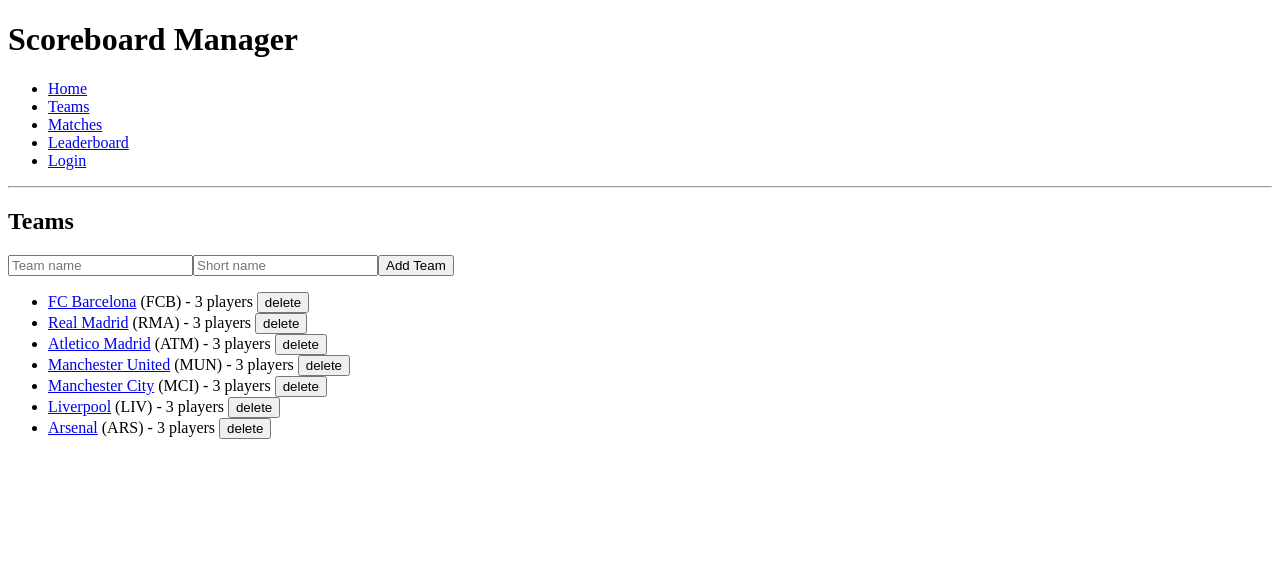
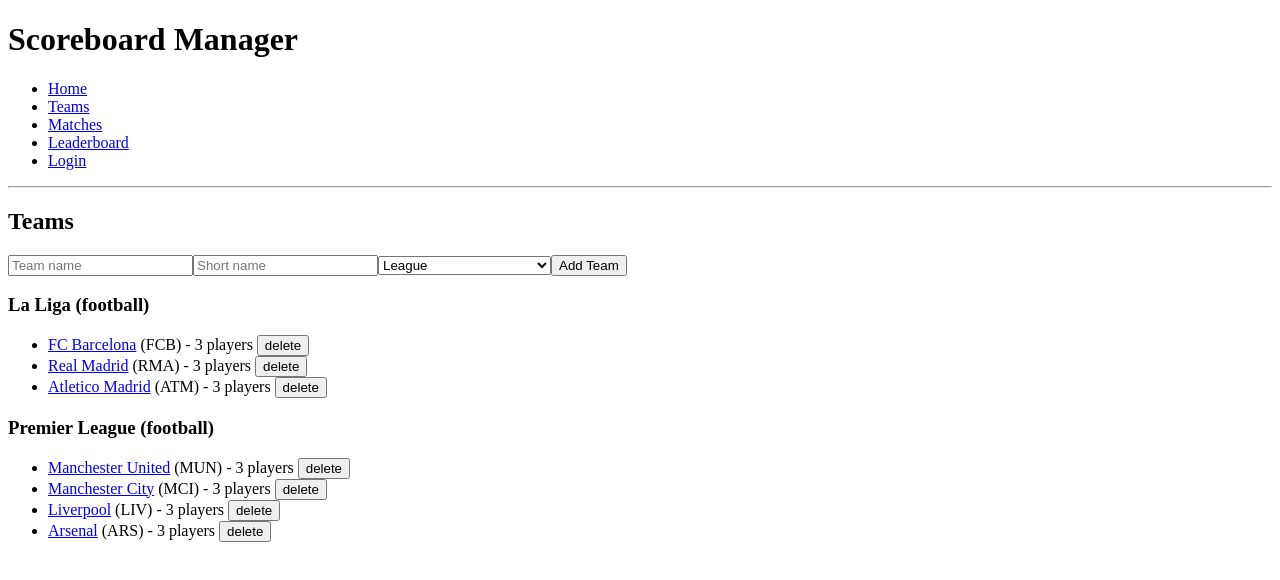
Before and after one commit to not-Lucifer/Scoreboard-Manager, a React (Vite) app in the folder frontend/: page /teams in a window 1280 px wide. Shown: the top 580 px of the page. Built offline with nearby package versions, Linux system fonts and the light colour scheme.

Commit message:
teams by league

```diff
--- a/frontend/src/App.jsx
+++ b/frontend/src/App.jsx
@@ -10,7 +10,7 @@ import Leaderboard from './pages/Leaderboard'
 import Login from './pages/Login'
 import Register from './pages/Register'
 import NotFound from './pages/NotFound'
-import { teams as dummyTeams, matches as dummyMatches } from './data/dummy'
+import { leagues, teams as dummyTeams, matches as dummyMatches } from './data/dummy'
 
 function App() {
   const [teams, setTeams] = useState(dummyTeams)
@@ -23,8 +23,8 @@ function App() {
       <hr />
       <Routes>
         <Route path="/" element={<Home teams={teams} matches={matches} />} />
-        <Route path="/teams" element={<Teams teams={teams} setTeams={setTeams} />} />
-        <Route path="/teams/:id" element={<TeamDetails teams={teams} setTeams={setTeams} />} />
+        <Route path="/teams" element={<Teams teams={teams} setTeams={setTeams} leagues={leagues} />} />
+        <Route path="/teams/:id" element={<TeamDetails teams={teams} setTeams={setTeams} leagues={leagues} />} />
         <Route path="/matches" element={<Matches teams={teams} matches={matches} setMatches={setMatches} />} />
         <Route path="/matches/:id" element={<Scoreboard teams={teams} matches={matches} setMatches={setMatches} />} />
         <Route path="/leaderboard" element={<Leaderboard teams={teams} matches={matches} />} />
--- a/frontend/src/pages/TeamDetails.jsx
+++ b/frontend/src/pages/TeamDetails.jsx
@@ -1,7 +1,7 @@
 import { useState } from 'react'
 import { useParams, Link } from 'react-router-dom'
 
-function TeamDetails({ teams, setTeams }) {
+function TeamDetails({ teams, setTeams, leagues }) {
   const { id } = useParams()
   const [player, setPlayer] = useState('')
   const team = teams.find((t) => t.id === Number(id))
@@ -19,6 +19,7 @@ function TeamDetails({ teams, setTeams }) {
     <div>
       <Link to="/teams">back</Link>
       <h2>{team.name} ({team.shortName})</h2>
+      <p>{team.sport} - {leagues.find((l) => l.id === team.leagueId)?.name}</p>
 
       <h3>Players</h3>
       {team.players.length === 0 && <p>No players yet</p>}
--- a/frontend/src/pages/Teams.jsx
+++ b/frontend/src/pages/Teams.jsx
@@ -1,17 +1,20 @@
 import { useState } from 'react'
 import { Link } from 'react-router-dom'
 
-function Teams({ teams, setTeams }) {
+function Teams({ teams, setTeams, leagues }) {
   const [name, setName] = useState('')
   const [shortName, setShortName] = useState('')
+  const [leagueId, setLeagueId] = useState('')
 
   function handleSubmit(e) {
     e.preventDefault()
-    if (!name) return
-    const newTeam = { id: Date.now(), name, shortName, players: [] }
+    if (!name || !leagueId) return alert('enter name and pick league')
+    const league = leagues.find((l) => l.id === Number(leagueId))
+    const newTeam = { id: Date.now(), name, shortName, sport: league.sport, leagueId: league.id, players: [] }
     setTeams([...teams, newTeam])
     setName('')
     setShortName('')
+    setLeagueId('')
   }
 
   function deleteTeam(id) {
@@ -25,11 +28,22 @@ function Teams({ teams, setTeams }) {
       <form onSubmit={handleSubmit}>
         <input placeholder="Team name" value={name} onChange={(e) => setName(e.target.value)} />
         <input placeholder="Short name" value={shortName} onChange={(e) => setShortName(e.target.value)} />
+        <select value={leagueId} onChange={(e) => setLeagueId(e.target.value)}>
+          <option value="">League</option>
+          {leagues.map((l) => (
+            <option key={l.id} value={l.id}>{l.name} ({l.sport})</option>
+          ))}
+        </select>
         <button type="submit">Add Team</button>
       </form>
 
+      {leagues.map((l) => (
+        <div key={l.id}>
+          <h3>{l.name} ({l.sport})</h3>
           <ul>
-        {teams.map((t) => (
+            {teams
+              .filter((t) => t.leagueId === l.id)
+              .map((t) => (
                 <li key={t.id}>
                   <Link to={`/teams/${t.id}`}>{t.name}</Link> ({t.shortName}) - {t.players.length} players{' '}
                   <button onClick={() => deleteTeam(t.id)}>delete</button>
@@ -37,6 +51,8 @@ function Teams({ teams, setTeams }) {
               ))}
           </ul>
         </div>
+      ))}
+    </div>
   )
 }
 
```
Lines whose indentation alone changed are shown as unchanged.
